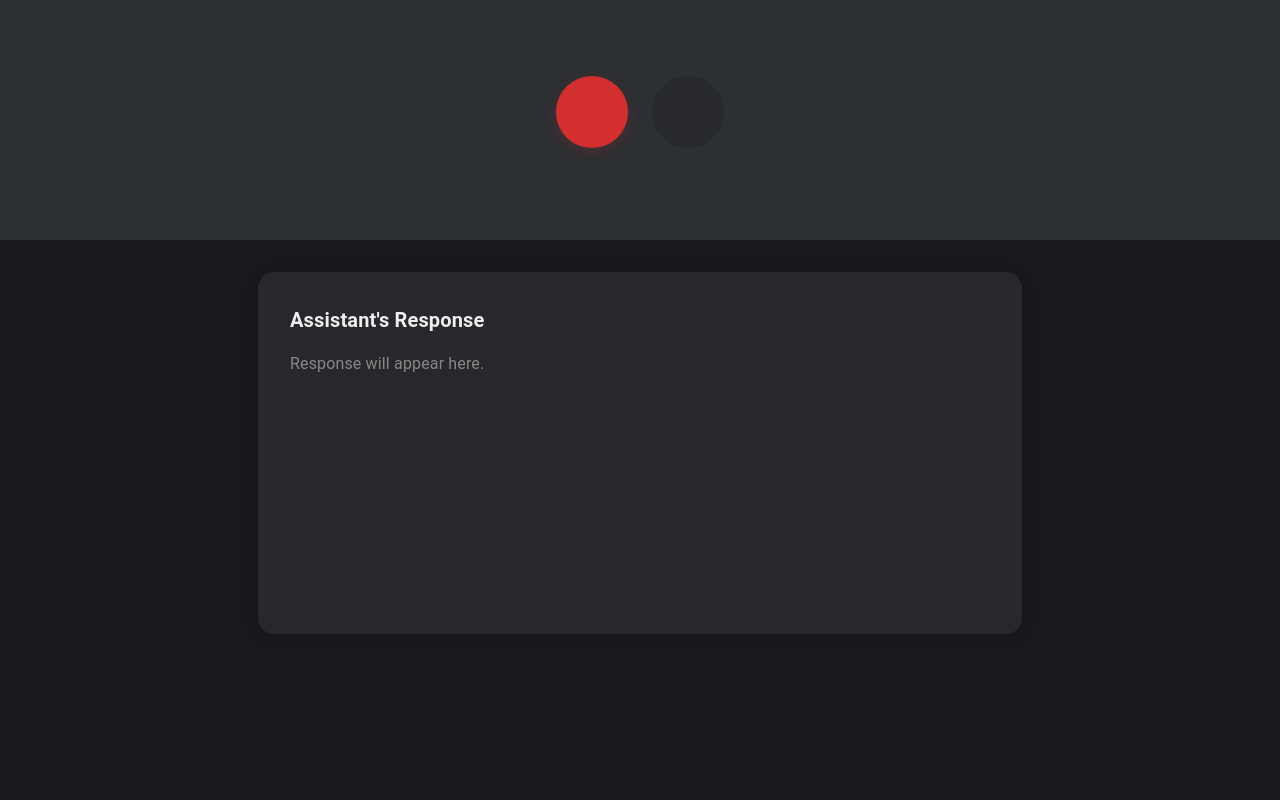
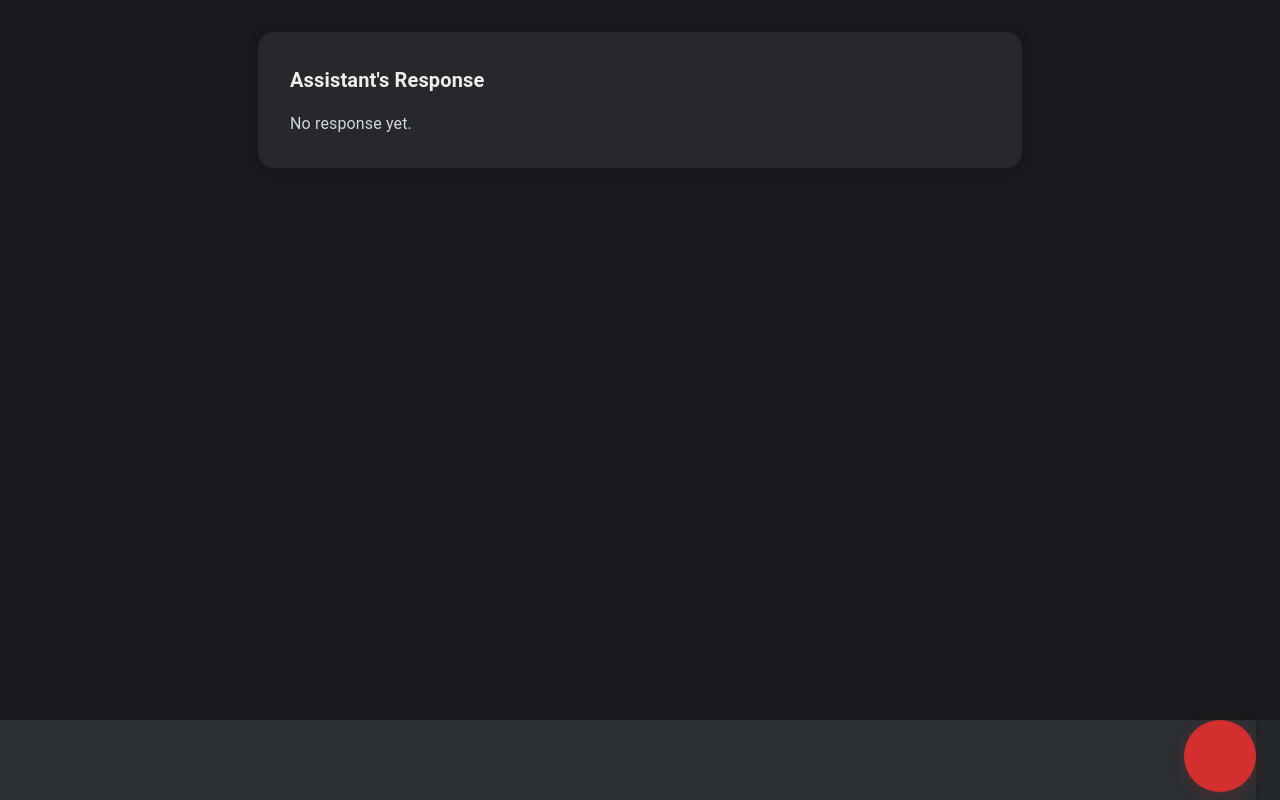
Before and after one commit to santoshkuidev/voice-chat-assistant, a React (Create React App) app: page / in a window 1280 px wide. Built offline with nearby package versions, Linux system fonts and the light colour scheme; some icons are missing.

Commit message:
Update UI

```diff
--- a/src/App.js
+++ b/src/App.js
@@ -158,24 +158,46 @@ function App() {
 
   return (
     <Box sx={{ height: '100vh', width: '100vw', bgcolor: '#23272a', display: 'flex', flexDirection: 'column', fontFamily: 'Roboto, sans-serif' }}>
-      {/* Top 30%: Controls */}
-      <Box sx={{ flex: '0 0 30%', display: 'flex', flexDirection: 'column', alignItems: 'center', justifyContent: 'center', bgcolor: '#2c2f33', boxShadow: 2 }}>
-        <Box sx={{ display: 'flex', gap: 3, alignItems: 'center', mb: 2 }}>
+      {/* Top: Assistant's Response */}
+      <Box sx={{ flex: 1, display: 'flex', flexDirection: 'column', justifyContent: 'flex-start', alignItems: 'center', bgcolor: '#18191c', p: 4 }}>
+        <Paper elevation={3} sx={{ width: '100%', maxWidth: 700, bgcolor: '#26282b', borderRadius: 4, p: 4, boxShadow: '0 2px 12px rgba(0,0,0,0.15)' }}>
+          <Typography variant="h6" sx={{ color: '#eee', mb: 2, fontWeight: 700 }}>
+            Assistant's Response
+          </Typography>
+          <Typography variant="body1" sx={{ color: '#cfd8dc', whiteSpace: 'pre-line' }}>
+            {reply || 'No response yet.'}
+          </Typography>
+          {!recording && transcript && !transcribing && (
+            <Typography variant="subtitle1" color="#bdbdbd" sx={{ mt: 2 }}>
+              You said: "{transcript}"
+            </Typography>
+          )}
+        </Paper>
+        {transcribing && (
+          <Box sx={{ display: 'flex', alignItems: 'center', mt: 2 }}>
+            <CircularProgress size={24} color="error" sx={{ mr: 1 }} />
+            <Typography variant="subtitle1" color="#bdbdbd">Transcribing...</Typography>
+          </Box>
+        )}
+      </Box>
+      {/* Bottom: Controls section */}
+      <Box sx={{ flex: '0 0 auto', display: 'flex', flexDirection: 'column', alignItems: 'flex-end', justifyContent: 'center', bgcolor: '#2c2f33', boxShadow: 2, pb: 1, mr: 3 }}>
         <Button
           variant="contained"
-            color="error"
+          color={recording ? 'primary' : 'error'}
           size="large"
-            onClick={handleRecord}
-            disabled={recording || transcribing}
+          onClick={recording ? handleStop : handleRecord}
+          disabled={transcribing}
           sx={{
             borderRadius: '50%',
             minWidth: 72,
             minHeight: 72,
-              bgcolor: '#d32f2f',
+            bgcolor: recording ? '#424242' : '#d32f2f',
+            color: '#fff',
             boxShadow: '0 4px 16px rgba(211,47,47,0.2)',
             position: 'relative',
             p: 0,
-              '&:hover': { bgcolor: '#b71c1c' },
+            '&:hover': { bgcolor: recording ? '#1a1a1a' : '#b71c1c' },
             animation: recording ? 'pulse 1.2s infinite' : 'none',
             '@keyframes pulse': {
               '0%': { boxShadow: '0 0 0 0 rgba(211,47,47,0.7)' },
@@ -184,55 +206,13 @@ function App() {
             },
           }}
         >
-            <FiberManualRecordIcon sx={{ fontSize: 48 }} />
+          {recording ? <StopIcon sx={{ fontSize: 48 }} /> : <FiberManualRecordIcon sx={{ fontSize: 48 }} />}
         </Button>
-          <Button
-            variant="contained"
-            color="primary"
-            size="large"
-            onClick={handleStop}
-            disabled={!recording || transcribing}
-            sx={{
-              borderRadius: '50%',
-              minWidth: 72,
-              minHeight: 72,
-              bgcolor: '#424242',
-              color: '#fff',
-              boxShadow: '0 4px 16px rgba(66,66,66,0.2)',
-              p: 0,
-              '&:hover': { bgcolor: '#1a1a1a' },
-            }}
-          >
-            <StopIcon sx={{ fontSize: 40 }} />
-          </Button>
-        </Box>
         <Fade in={recording} unmountOnExit>
-          <Typography variant="h6" color="error" sx={{ fontWeight: 500, letterSpacing: 1 }}>
+          <Typography variant="h6" color="error" sx={{ fontWeight: 500, letterSpacing: 1, mt: 2 }}>
             Recording... Speak now
           </Typography>
         </Fade>
-        {transcribing && (
-          <Box sx={{ display: 'flex', alignItems: 'center', mt: 2 }}>
-            <CircularProgress size={24} color="error" sx={{ mr: 1 }} />
-            <Typography variant="subtitle1" color="#bdbdbd">Transcribing...</Typography>
-          </Box>
-        )}
-        {!recording && transcript && !transcribing && (
-          <Typography variant="subtitle1" color="#bdbdbd" sx={{ mt: 2 }}>
-            You said: "{transcript}"
-          </Typography>
-        )}
-      </Box>
-      {/* Bottom 60%: Response */}
-      <Box sx={{ flex: '1 1 60%', display: 'flex', flexDirection: 'column', justifyContent: 'flex-start', alignItems: 'center', bgcolor: '#18191c', p: 4 }}>
-        <Paper elevation={3} sx={{ width: '100%', maxWidth: 700, minHeight: '60%', bgcolor: '#26282b', borderRadius: 4, p: 4, boxShadow: '0 2px 12px rgba(0,0,0,0.15)' }}>
-          <Typography variant="h6" sx={{ color: '#eee', mb: 2, fontWeight: 700 }}>
-            Assistant's Response
-          </Typography>
-          <Typography variant="body1" sx={{ color: reply ? '#fafafa' : '#888', whiteSpace: 'pre-wrap', minHeight: 48 }}>
-            {reply || 'Response will appear here.'}
-          </Typography>
-        </Paper>
       </Box>
     </Box>
   );
```
Lines whose indentation alone changed are shown as unchanged.
